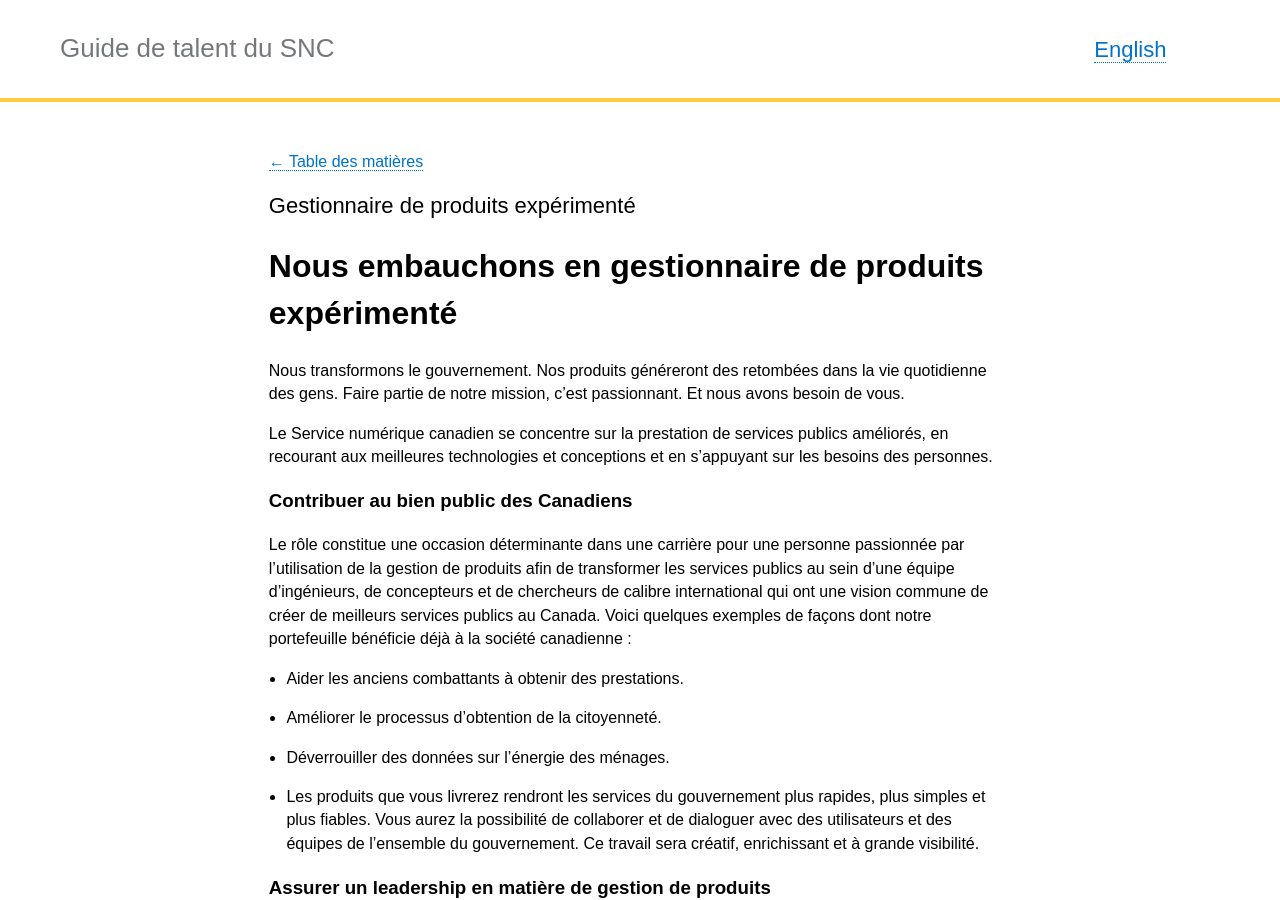
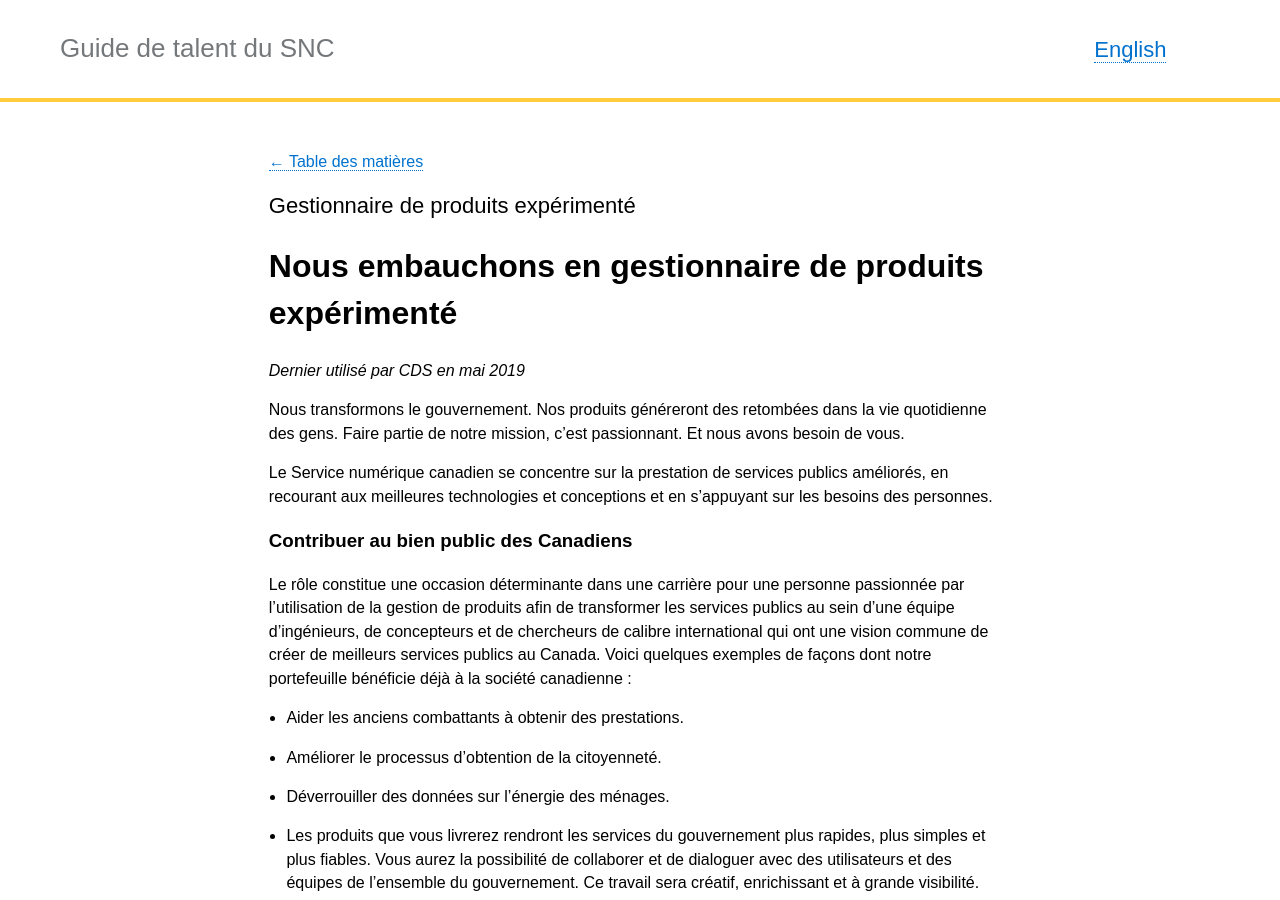
Before and after one commit to cds-snc/talent, a Jekyll site: the page built from _pages/fr/Échantillons d'offres d'emploi/Gestionnaire-de-produits-expérimenté.md, in a window 1280 px wide and 900 px high. Built offline with Jekyll 4.4.1, drawn with Linux system fonts in a browser that asks for light colours.

Commit message:
Adding last used date to doc

```diff
--- a/_pages/fr/Échantillons d'offres d'emploi/Gestionnaire-de-produits-expérimenté.md
+++ b/_pages/fr/Échantillons d'offres d'emploi/Gestionnaire-de-produits-expérimenté.md
@@ -8,6 +8,8 @@ trans_url: "/senior-product-manager/"
 ---
 
 # Nous embauchons en gestionnaire de produits expérimenté
+_Dernier utilisé par CDS en mai 2019_
+
 Nous transformons le gouvernement. Nos produits généreront des retombées dans la vie quotidienne des gens. Faire partie de notre mission, c’est passionnant. Et nous avons besoin de vous.
 
 Le Service numérique canadien se concentre sur la prestation de services publics améliorés, en recourant aux meilleures technologies et conceptions et en s’appuyant sur les besoins des personnes.
```
